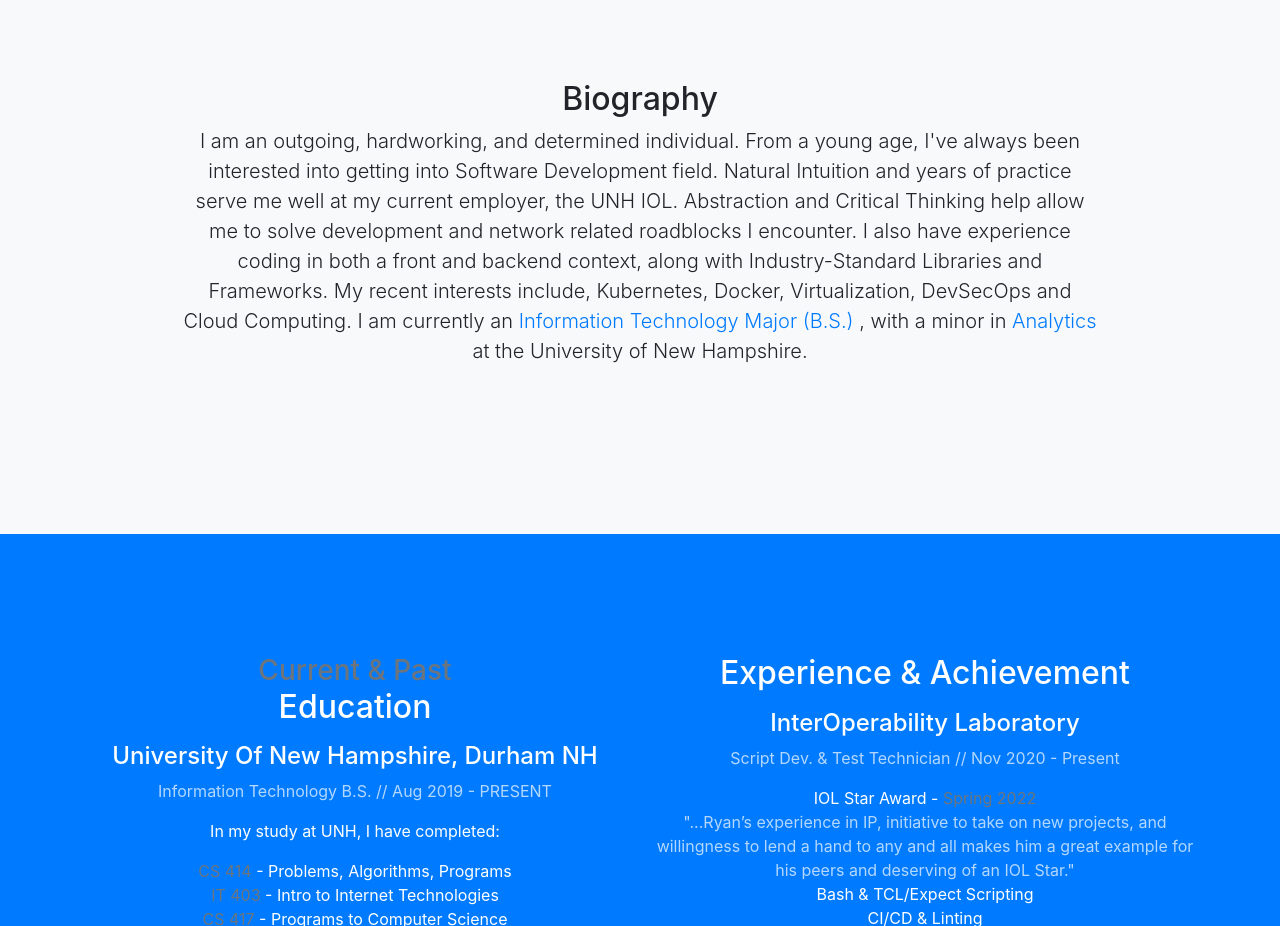
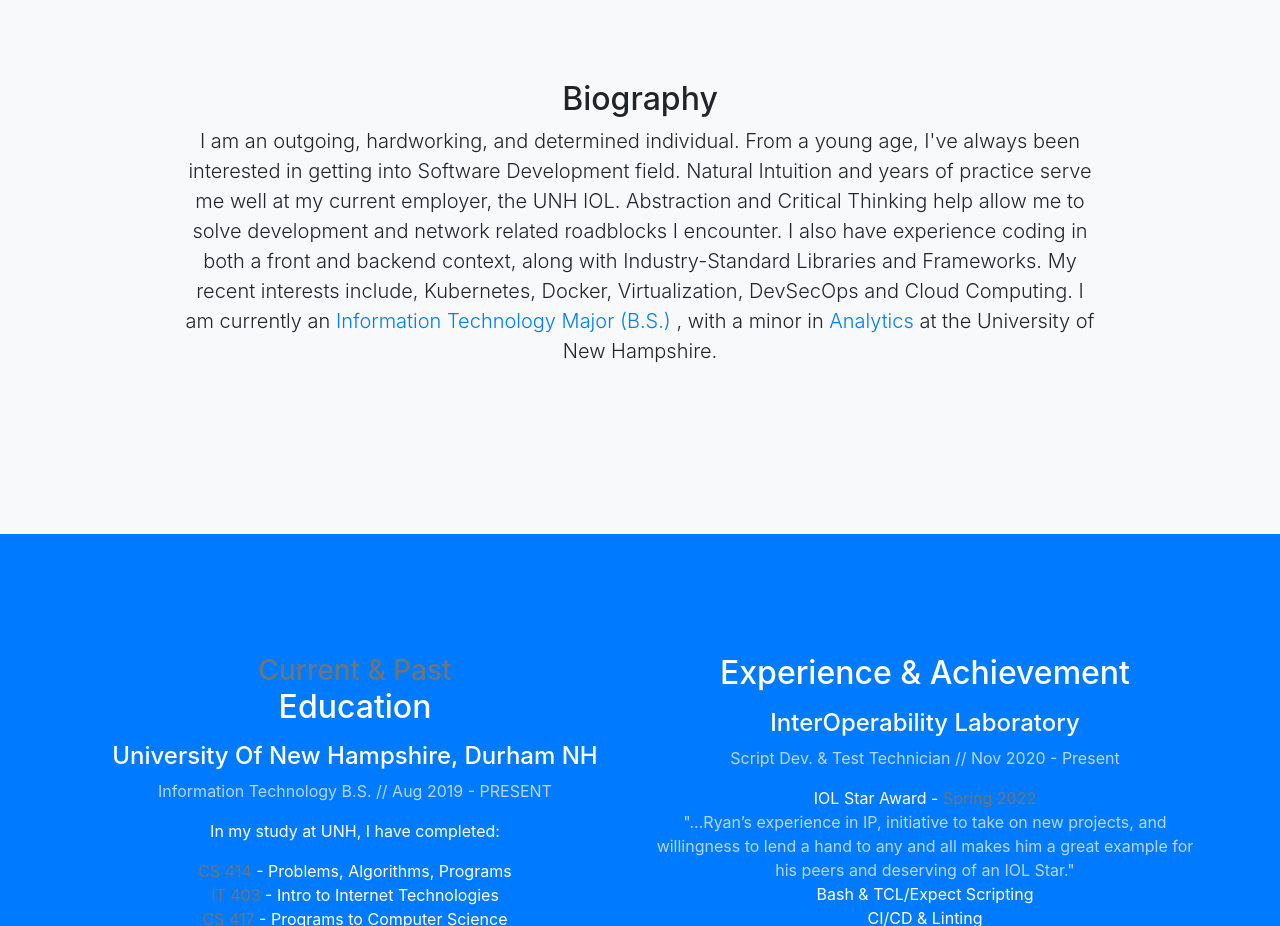
Before and after one commit to Skellbags/ryanskellydotcom, a website with bundled scripts: page index.html in a window 1280 px wide. Shown: the part 840-1766 px from the top of the page. Built offline with nearby package versions, Linux system fonts and the light colour scheme.

Commit message:
Fixed into

```diff
--- a/index.html
+++ b/index.html
@@ -71,7 +71,7 @@
         <div class="col-lg-10 mx-auto">
           <h2>Biography</h2>
           <p class="lead mb-5">I am an outgoing, hardworking, and determined individual.
-		  From a young age, I've always been interested into getting into Software Development field. Natural Intuition
+		  From a young age, I've always been interested in getting into Software Development field. Natural Intuition
 		  and years of practice serve me well at my current employer, the UNH IOL. Abstraction and Critical Thinking help
 		  allow me to solve development and network related roadblocks I encounter. I also have experience coding in
 		  both a front and backend context, along with Industry-Standard Libraries and Frameworks. My recent interests include,
```
